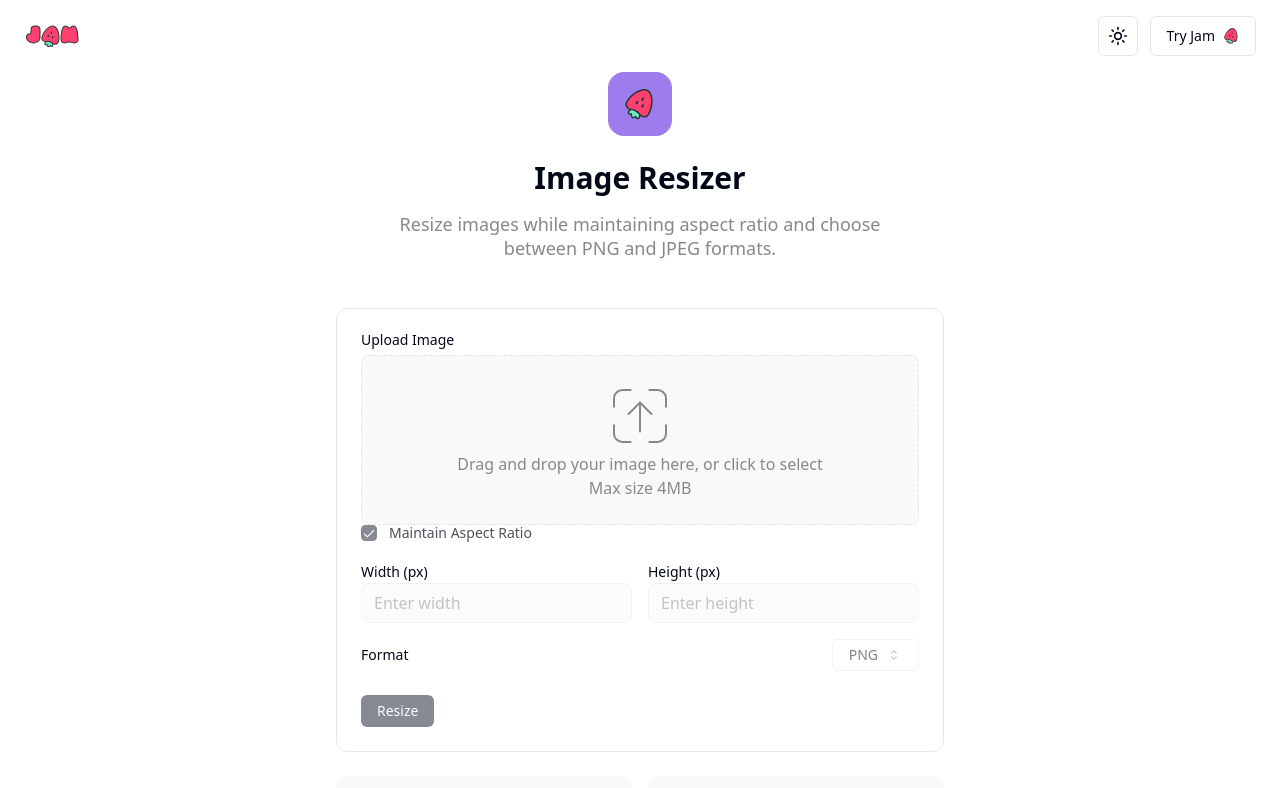
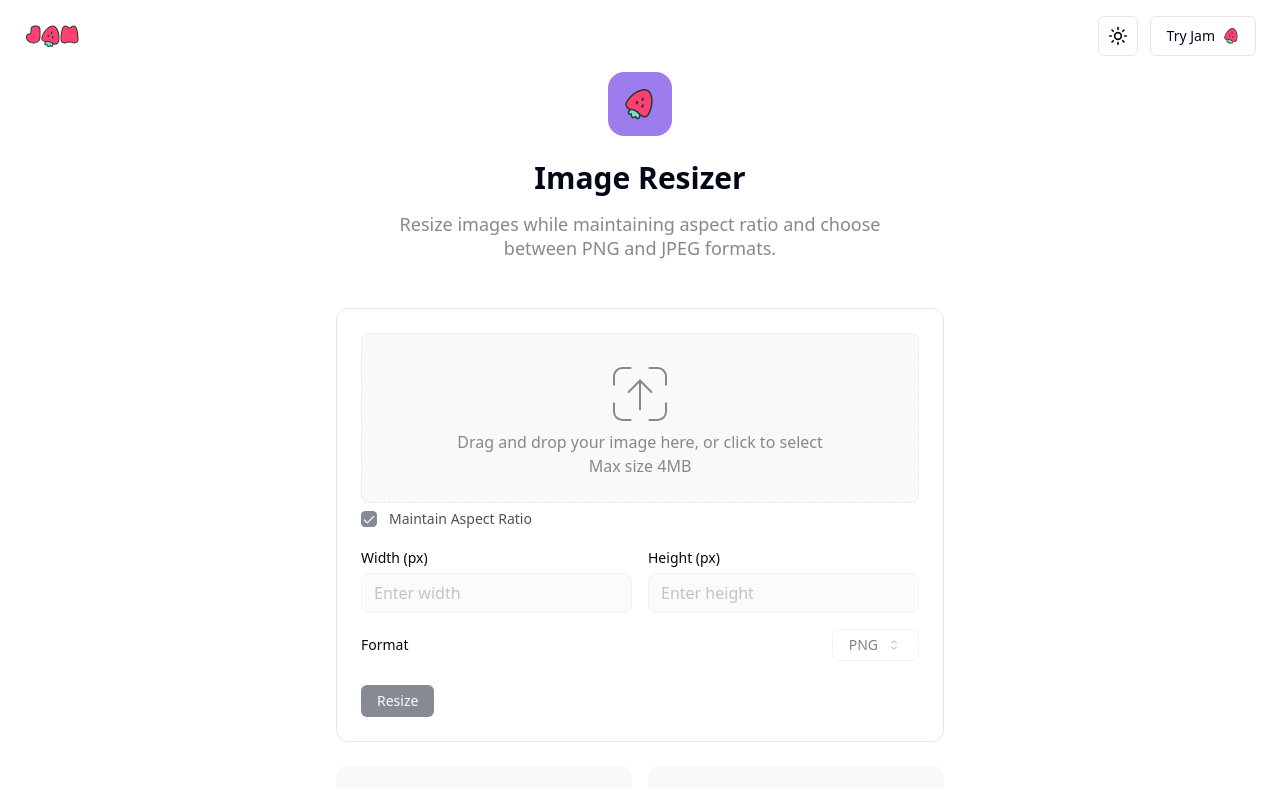
Before and after one commit to jamdotdev/jam-dev-utilities, a Next.js app: page /utilities/image-resizer in a window 1280 px wide. Shown: the top 788 px of the page. Built offline with nearby package versions, Linux system fonts and the light colour scheme.

Commit message:
refactor: standardize components to match project conventions - Added  directive to ensure the component is handled as client-side component

```diff
--- a/components/ds/ImageUploadComponent.tsx
+++ b/components/ds/ImageUploadComponent.tsx
@@ -1,19 +1,19 @@
+"use client";
 import { DragEvent, useCallback, useRef, useState } from "react";
 import UploadIcon from "@/components/icons/UploadIcon";
 
 type Status = "idle" | "loading" | "error" | "unsupported" | "hover";
 
 const MAX_FILE_SIZE = 4 * 1024 * 1024;
-
 interface ImageUploadProps {
   onFileSelect: (file: File) => void;
   maxFileSize?: number;
 }
 
-export default function ImageUploadComponent({
+const ImageUploadComponent = ({
   onFileSelect,
   maxFileSize = MAX_FILE_SIZE,
-}: ImageUploadProps) {
+}: ImageUploadProps) => {
   const [status, setStatus] = useState<Status>("idle");
   const inputRef = useRef<HTMLInputElement>(null);
 
@@ -80,7 +80,7 @@ export default function ImageUploadComponent({
       onDragOver={handleDragOver}
       onDragLeave={handleDragLeave}
       onClick={handleClick}
-      className="flex flex-col border border-dashed border-border p-6 text-center text-muted-foreground rounded-lg min-h-40 items-center justify-center bg-muted cursor-pointer"
+      className="flex flex-col border border-dashed border-border p-6 text-center text-muted-foreground rounded-lg min-h-40 items-center justify-center bg-muted cursor-pointer mb-2"
     >
       <input
         ref={inputRef}
@@ -93,7 +93,7 @@ export default function ImageUploadComponent({
       {statusComponents[status]}
     </div>
   );
-}
+};
 
 const StatusComponent = ({
   title,
@@ -120,3 +120,5 @@ const statusComponents: Record<Status, JSX.Element> = {
   unsupported: <StatusComponent title="Please provide a valid image" />,
   hover: <StatusComponent title="Drop it like it's hot! 🔥" />,
 };
+
+export { ImageUploadComponent };
--- a/pages/utilities/image-resizer.tsx
+++ b/pages/utilities/image-resizer.tsx
@@ -7,18 +7,18 @@ import Header from "@/components/Header";
 import { CMDK } from "@/components/CMDK";
 import CallToActionGrid from "@/components/CallToActionGrid";
 import Meta from "@/components/Meta";
-import ImageResizeSEO from "../../components/seo/ImageResizeSEO";
+import ImageResizeSEO from "@/components/seo/ImageResizeSEO";
 import {
   Format,
   handleResizeImage,
   processImageFile,
   updateHeight,
   updateWidth,
-} from "../../components/utils/resize-image.utils";
-import { Combobox } from "../../components/ds/ComboboxComponent";
-import { Checkbox } from "../../components/ds/CheckboxComponent";
-import { Input } from "../../components/ds/InputComponent";
-import ImageUpload from "../../components/ds/ImageUploadComponent";
+} from "@/components/utils/resize-image.utils";
+import { Combobox } from "@/components/ds/ComboboxComponent";
+import { Checkbox } from "@/components/ds/CheckboxComponent";
+import { Input } from "@/components/ds/InputComponent";
+import { ImageUploadComponent } from "@/components/ds/ImageUploadComponent";
 
 const MAX_DIMENSION = 1024 * 4;
 interface FormatOption {
@@ -163,8 +163,7 @@ export default function ImageResize() {
       <section className="container max-w-2xl mb-6">
         <Card className="flex flex-col p-6 hover:shadow-none shadow-none rounded-xl">
           <div>
-            <Label>Upload Image</Label>
-            <ImageUpload onFileSelect={handleFileSelect} />
+            <ImageUploadComponent onFileSelect={handleFileSelect} />
 
             <div className="flex items-center mb-6 gap-2">
               <Checkbox
@@ -184,7 +183,7 @@ export default function ImageResize() {
 
             <div className="flex justify-between items-center mb-2">
               <div className="flex-1 mr-2">
-                <Label className="mb-1">Width (px)</Label>
+                <Label className="mb-2">Width (px)</Label>
                 <Input
                   type="number"
                   placeholder="Enter width"
@@ -195,7 +194,7 @@ export default function ImageResize() {
                 />
               </div>
               <div className="flex-1 ml-2">
-                <Label className="mb-1">Height (px)</Label>
+                <Label className="mb-2">Height (px)</Label>
                 <Input
                   typeof="number"
                   placeholder="Enter height"
--- a/pages/utilities/image-to-base64.tsx
+++ b/pages/utilities/image-to-base64.tsx
@@ -9,7 +9,7 @@ import { CMDK } from "@/components/CMDK";
 import { useCopyToClipboard } from "@/components/hooks/useCopyToClipboard";
 import CallToActionGrid from "@/components/CallToActionGrid";
 import Meta from "@/components/Meta";
-import ImageUpload from "@/components/ds/ImageUploadComponent";
+import { ImageUploadComponent } from "@/components/ds/ImageUploadComponent";
 
 export default function ImageToBase64() {
   const [base64, setBase64] = useState("");
@@ -50,7 +50,7 @@ export default function ImageToBase64() {
 
       <section className="container max-w-2xl mb-6">
         <Card className="flex flex-col p-6 hover:shadow-none shadow-none rounded-xl">
-          <ImageUpload onFileSelect={handleFileSelect} />
+          <ImageUploadComponent onFileSelect={handleFileSelect} />
           <div className="pt-8">
             <Label>Base64 Output</Label>
             <Textarea
```
